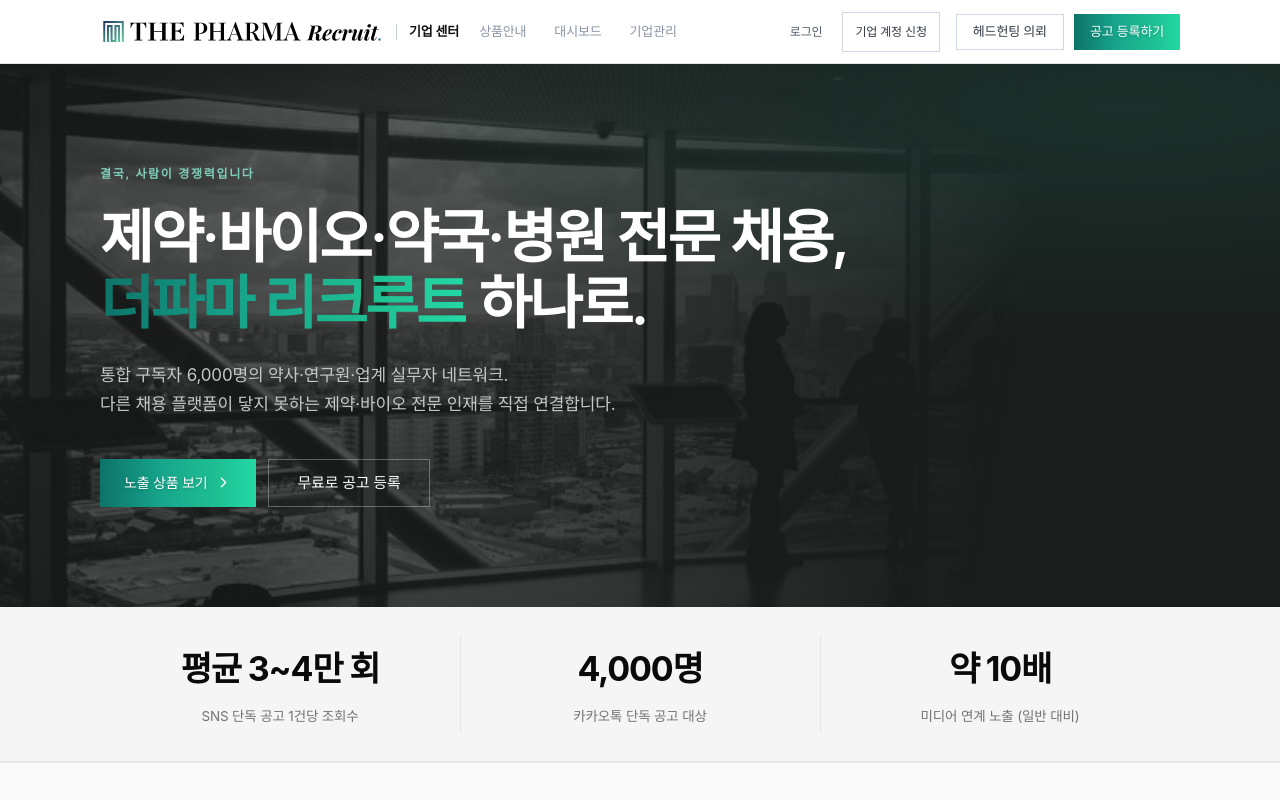
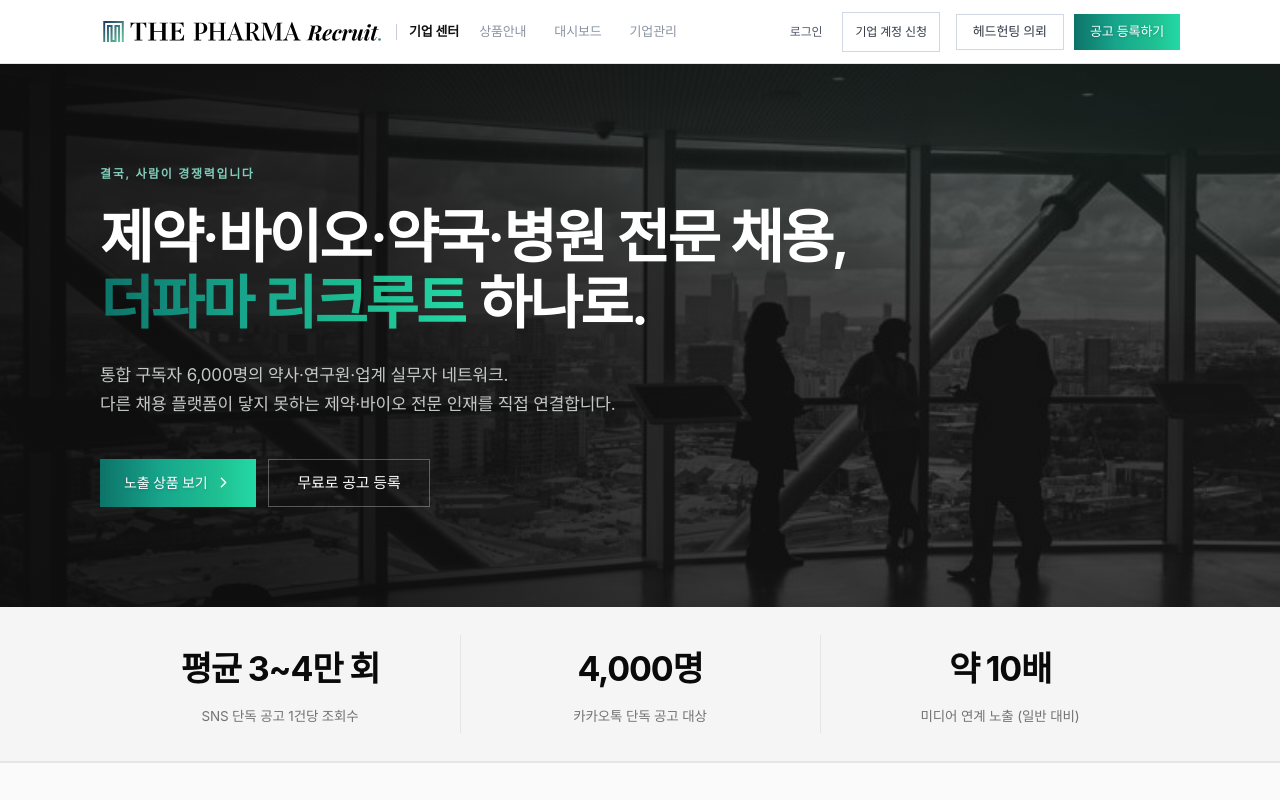
Before and after one commit to jimindragon/thepharmin-frontend, a Next.js app: page /business in a window 1280 px wide. Shown: the top 800 px of the page. Built offline with nearby package versions, Linux system fonts and the light colour scheme.

Commit message:
6/30 11:00

```diff
--- a/src/components/business/BusinessPricingClient.tsx
+++ b/src/components/business/BusinessPricingClient.tsx
@@ -193,22 +193,24 @@
       <main className="bg-white">
 
         {/* ══ HERO ══════════════════════════════════════════════ */}
-        <section className="relative overflow-hidden bg-[#1a1d1c] px-6 text-white">
+        <section className="relative overflow-hidden bg-[#1a1a1a] px-6 text-white">
           {/* 배경 사진 */}
           <div
             aria-hidden="true"
-            className="absolute inset-0 bg-cover bg-center opacity-[.28]"
-            style={{
-              backgroundImage: "url(/images/business-hero-skyline.jpg)",
-              WebkitMaskImage: "linear-gradient(100deg,#000 0%,#000 32%,transparent 78%)",
-              maskImage: "linear-gradient(100deg,#000 0%,#000 32%,transparent 78%)",
-            }}
+            className="absolute inset-0 bg-cover bg-center opacity-[.4]"
+            style={{ backgroundImage: "url(/images/business-hero-skyline.jpg)" }}
+          />
+          {/* 어둠 오버레이 — 왼쪽(글씨 영역) 진하게, 오른쪽으로 페이드 */}
+          <div
+            aria-hidden="true"
+            className="pointer-events-none absolute inset-0"
+            style={{ background: "linear-gradient(90deg,rgba(12,12,12,.78) 0%,rgba(12,12,12,.72) 30%,rgba(12,12,12,.3) 75%,rgba(12,12,12,.15) 100%)" }}
           />
           {/* 그린 글로우 */}
           <div
             aria-hidden="true"
             className="pointer-events-none absolute inset-0"
-            style={{ background: "radial-gradient(120% 80% at 88% 8%,rgba(35,217,165,.10),transparent 55%)" }}
+            style={{ background: "radial-gradient(120% 80% at 88% 8%,rgba(35,217,165,.05),transparent 55%)" }}
           />
           <div className="app-shell--default relative z-10 w-full py-[100px] max-[760px]:py-16">
             <p className="text-[12px] font-semibold tracking-[.14em] text-[#7fcdb9]">결국, 사람이 경쟁력입니다</p>
```
